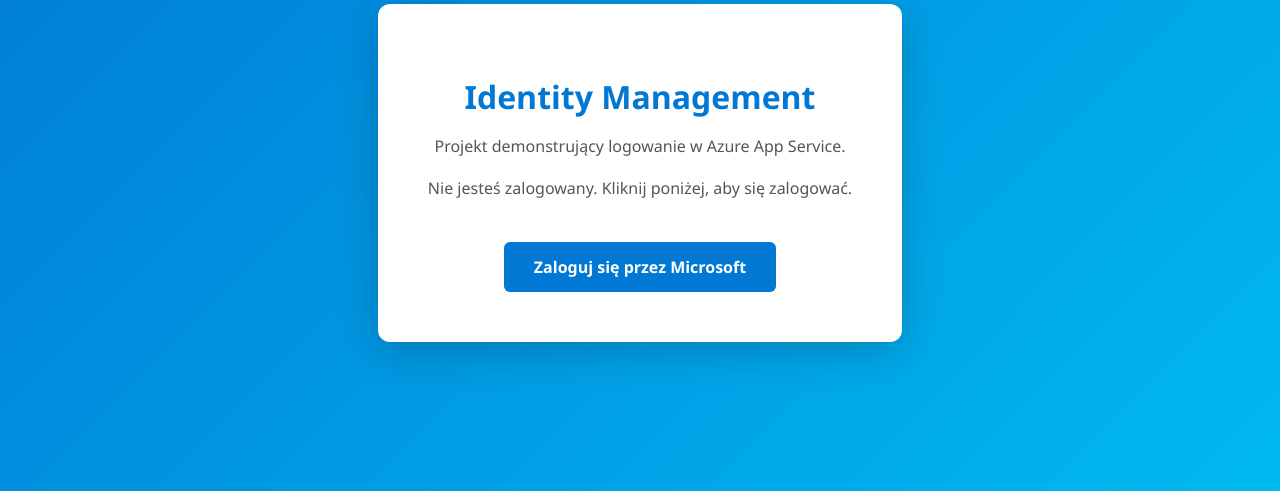
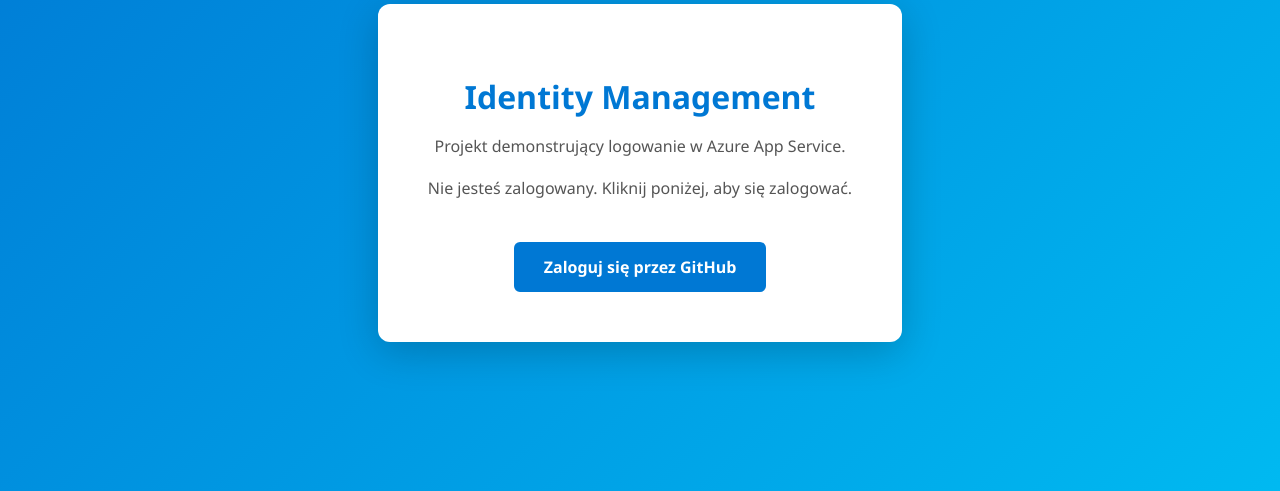
Before and after one commit to pawelknopformal-sudo/Systemy-chmurowe---projekt-PK, a Flask app: page / in a window 1280 px wide. Shown: the part 227-718 px from the top of the page. Run offline with Flask 3, Linux system fonts and the light colour scheme.

Commit message:
Update index.html

```diff
--- a/templates/index.html
+++ b/templates/index.html
@@ -26,7 +26,7 @@
             <a href="/.auth/logout" class="btn btn-logout">Wyloguj się</a>
         {% else %}
             <p>Nie jesteś zalogowany. Kliknij poniżej, aby się zalogować.</p>
-            <a href="/.auth/login/aad" class="btn">Zaloguj się przez Microsoft</a>
+            <a href="/.auth/login/aad" class="btn">Zaloguj się przez GitHub</a>
         {% endif %}
     </div>
 </body>
```
